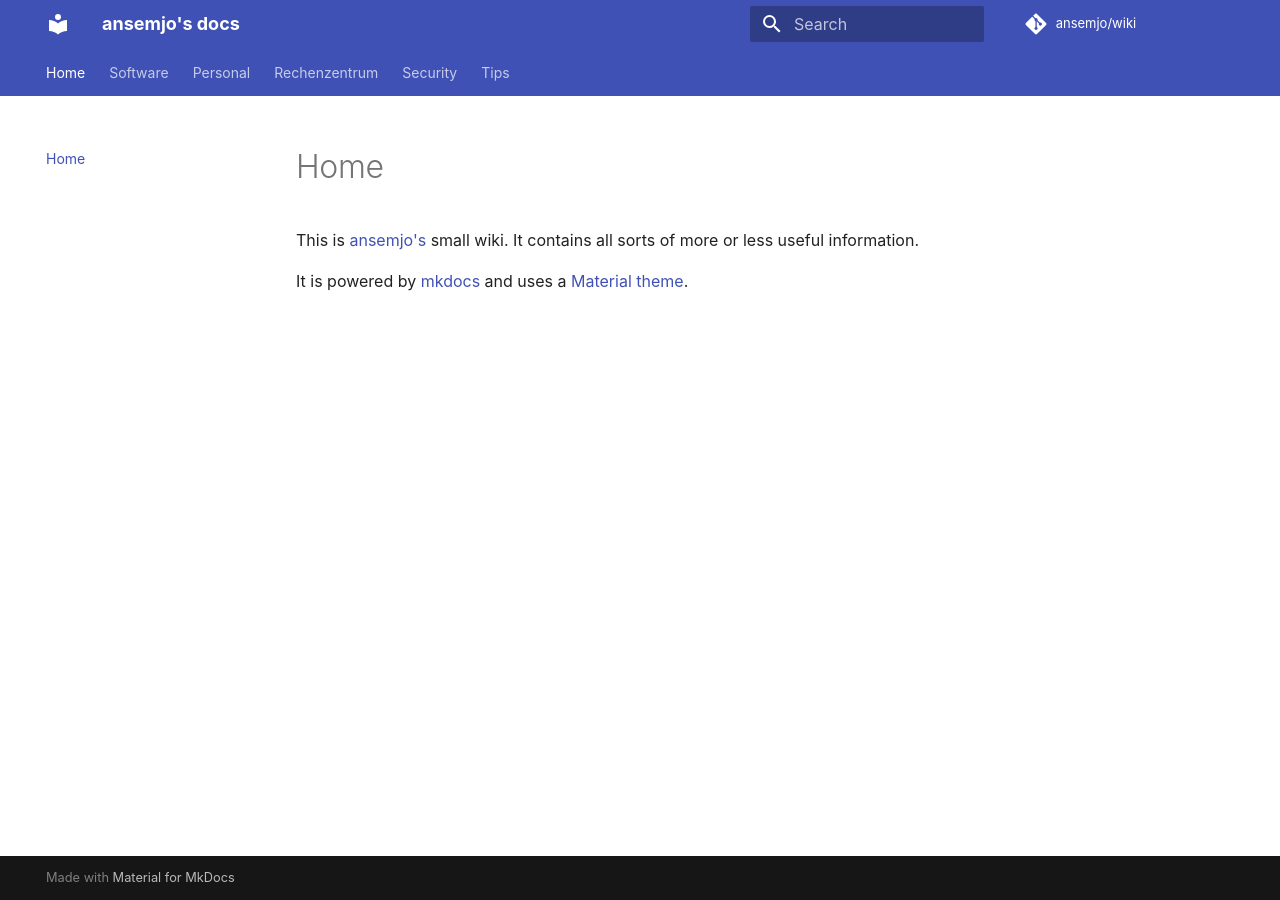
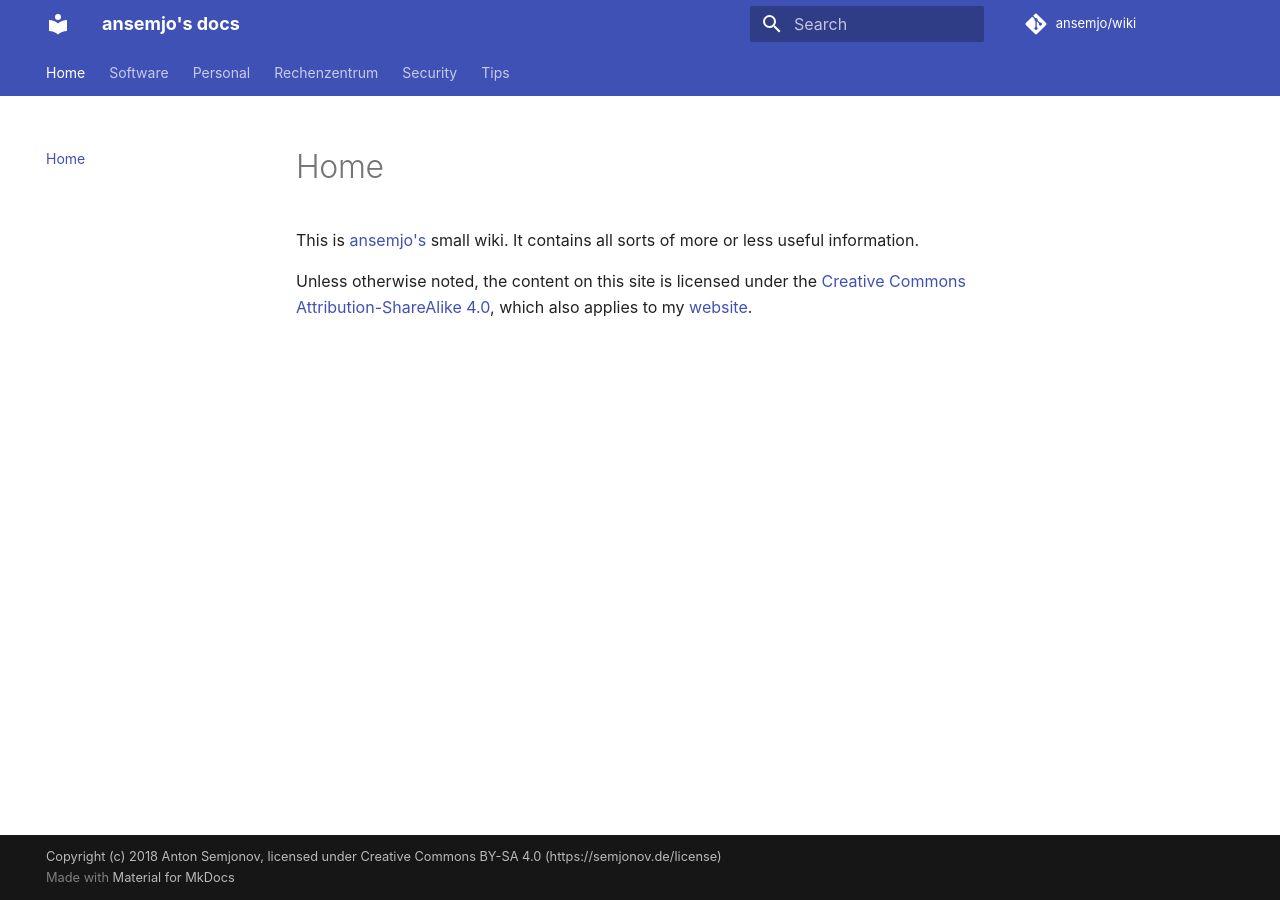
Before and after one commit to ansemjo/wiki, an MkDocs documentation site: the page built from docs/index.md, in a window 1280 px wide. Built offline with MkDocs 1.6.1 and Material for MkDocs 9.7.7, drawn with Linux system fonts in a browser that asks for light colours; comment, search, counter and statistics services are not loaded.

Commit message:
add copyright line and license

```diff
--- a/docs/index.md
+++ b/docs/index.md
@@ -1,4 +1,6 @@
 This is [ansemjo's](https://github.com/ansemjo) small wiki. It contains all sorts of
 more or less useful information.
 
-It is powered by [mkdocs](https://www.mkdocs.org/) and uses a [Material theme](https://squidfunk.github.io/mkdocs-material/).
+Unless otherwise noted, the content on this site is licensed under the
+[Creative Commons Attribution-ShareAlike 4.0](https://semjonov.de/license),
+which also applies to my [website](https://semjonov.de).
--- a/mkdocs.yml
+++ b/mkdocs.yml
@@ -2,6 +2,9 @@
 site_name: ansemjo's docs
 repo_name: ansemjo/wiki
 repo_url: https://github.com/ansemjo/wiki
+
+# license under CC BY-SA 4.0
+copyright: Copyright (c) 2018 Anton Semjonov, licensed under Creative Commons BY-SA 4.0 (https://semjonov.de/license)
 
 # use plain html files / urls
 use_directory_urls: no
```
Also changed, not shown: 1 other file.
